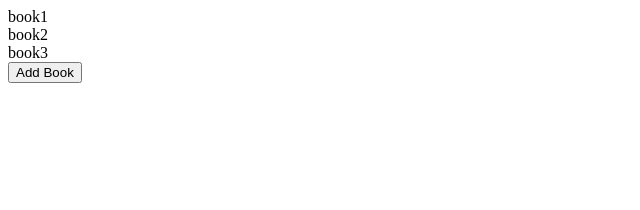
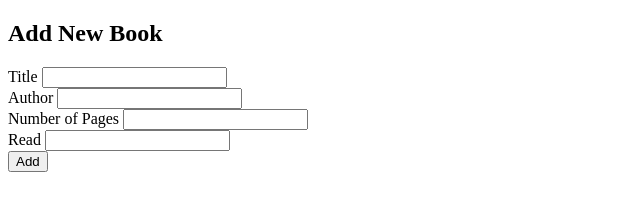
Before and after one commit to tonyelison/library, a website: page index.html in a window 1280 px wide. Shown: the whole page, without its empty margins (0-640 px from the left). Drawn offline with Linux system fonts and the light colour scheme.

Commit message:
Create new book form, display titles of added books

```diff
--- a/index.html
+++ b/index.html
@@ -9,6 +9,32 @@
 </head>
 <body>
   <div class="book-list"></div>
-  <button>Add Book</button>
+  <!-- <button class="open-form-btn">Add Book</button> -->
+
+  <form action="" method="post" id="AddBookForm">
+    <h2>Add New Book</h2>
+
+    <div class="form-field">
+      <label for="title">Title</label>
+      <input type="text" name="title" id="title">
+    </div>
+
+    <div class="form-field">
+      <label for="author">Author</label>
+      <input type="text" name="author" id="author">
+    </div>
+
+    <div class="form-field">
+      <label for="pages">Number of Pages</label>
+      <input type="text" name="pages" id="pages">
+    </div>
+
+    <div class="form-field">
+      <label for="read">Read</label>
+      <input type="text" name="read" id="read">
+    </div>
+
+    <button type="submit">Add</button>
+  </form>
 </body>
 </html>
--- a/script.js
+++ b/script.js
@@ -1,4 +1,4 @@
-const myLibrary = ['book1', 'book2', 'book3'];
+const myLibrary = [];
 
 function Book(title, author, pages, read) {
   this.title = title;
@@ -31,9 +31,15 @@ function addBook(book) {
   displayBook(book);
 }
 
-const addButton = document.querySelector('button');
-addButton.addEventListener('click', () => {
-  addBook(prompt('book title please:', 'default'));
+const submitFormBtn = document.querySelector('form button');
+submitFormBtn.addEventListener('click', (event) => {
+  const form = document.forms.AddBookForm;
+  const formData = new FormData(form);
+  const book = new Book(formData.get('title'), formData.get('author'), formData.get('pages'), formData.get('read'));
+  addBook(book.title);
+
+  form.reset();
+  event.preventDefault();
 });
 
 displayAllBooks();
```
